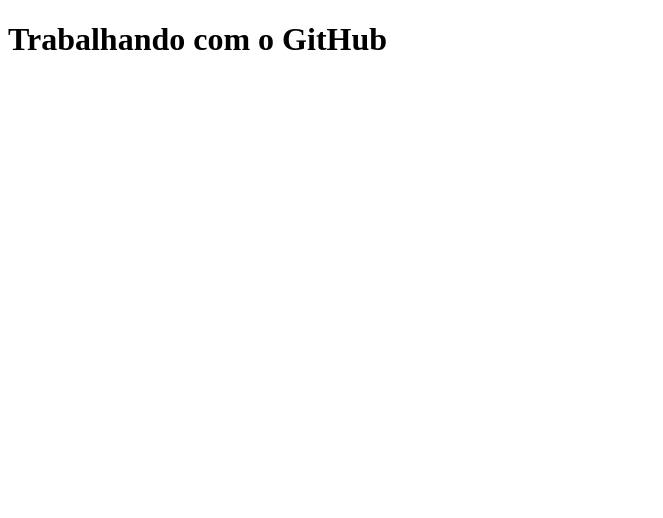
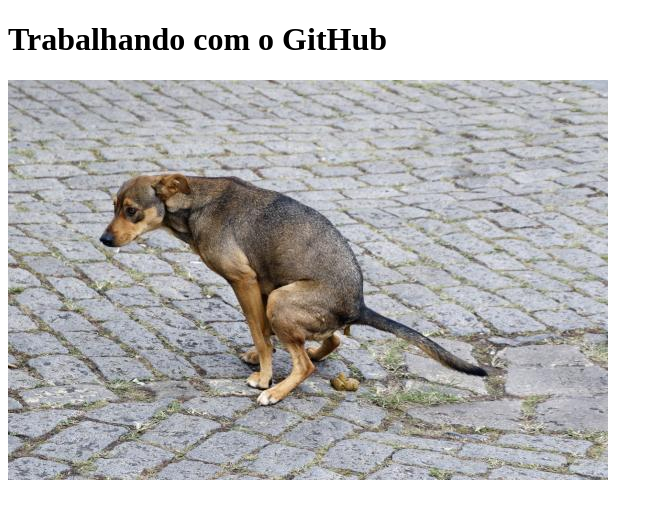
Before and after one commit to cristianoceke/TrabalhandoComGitHub, a plain HTML site: page index.html in a window 1280 px wide. Shown: the whole page, without its empty margins (0-663 px from the left). Drawn offline with Linux system fonts and the light colour scheme.

Commit message:
Atualização

```diff
--- a/index.html
+++ b/index.html
@@ -13,6 +13,7 @@
 <body>
 
     <h1>Trabalhando com o GitHub</h1>
+    <img src="imagens/cachorro.jpg"/>
 
 </body>
 
```
Also changed, not shown: imagens/cachorro.jpg (added).
